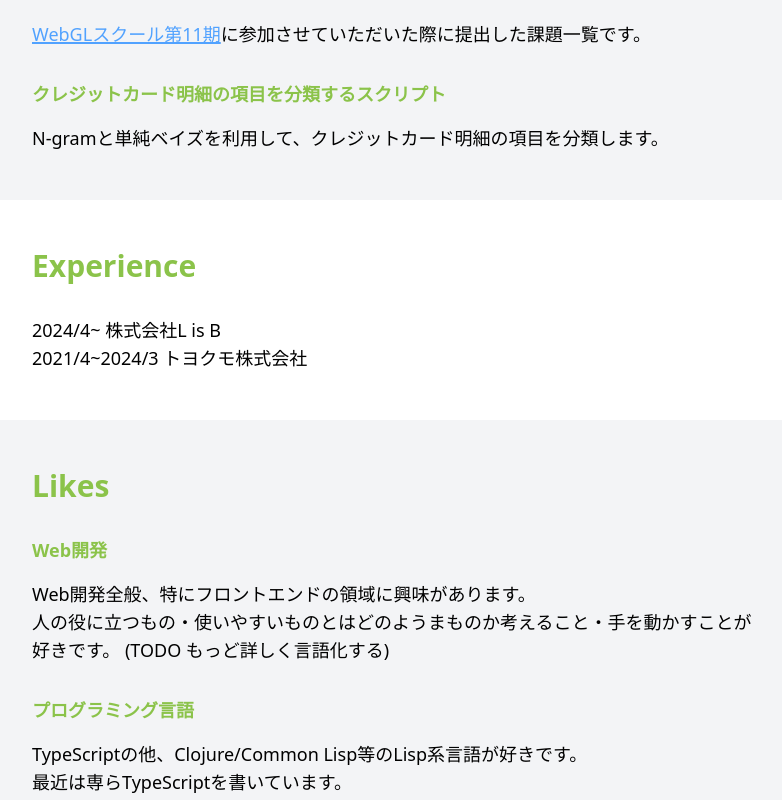
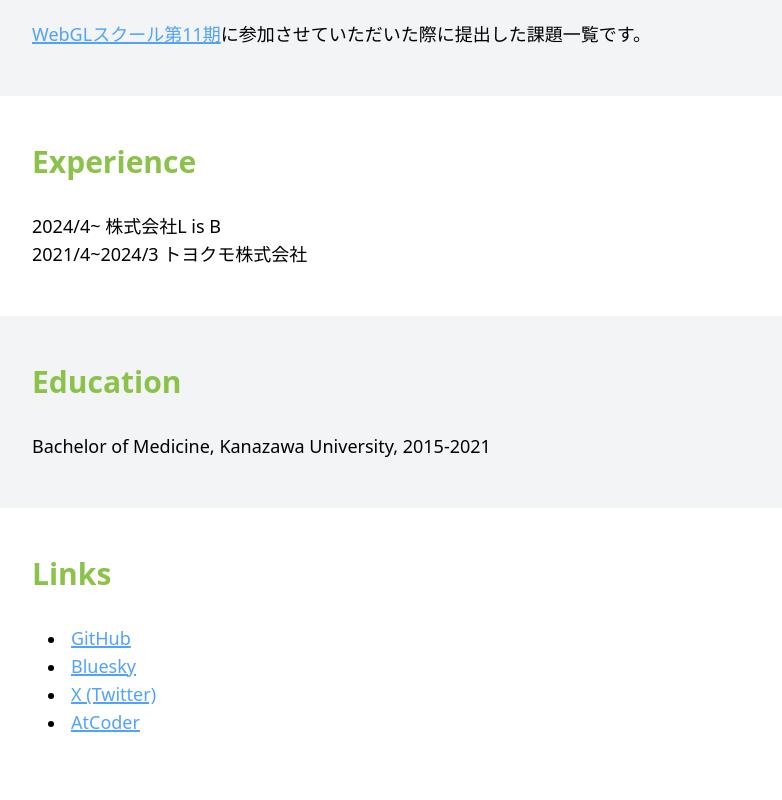
Before and after one commit to motoshira/motoshira.github.io, a Next.js app: page / in a window 1280 px wide. Shown: the part 740-1540 px from the top of the page, without its empty margins (248-1030 px from the left). Built offline with nearby package versions, Linux system fonts and the light colour scheme.

Commit message:
WIP Fix content

```diff
--- a/src/app/page.tsx
+++ b/src/app/page.tsx
@@ -61,18 +61,6 @@ function App() {
 									</Text1>
 								</p>
 							</SubSectionWrap>
-							<SubSectionWrap>
-								<LinkWrap href="https://gist.github.com/motoshira/806c3e5ebe3a929e8a5751ebad372cfb">
-									<Heading3>
-										クレジットカード明細の項目を分類するスクリプト
-									</Heading3>
-								</LinkWrap>
-								<p>
-									<Text1>
-										N-gramと単純ベイズを利用して、クレジットカード明細の項目を分類します。
-									</Text1>
-								</p>
-							</SubSectionWrap>
 						</Section>
 					</SectionWrap>
 					<SectionWrap>
@@ -86,40 +74,6 @@ function App() {
 									<Text1>2021/4~2024/3 トヨクモ株式会社</Text1>
 								</li>
 							</ul>
-						</Section>
-					</SectionWrap>
-					<SectionWrap>
-						<Section>
-							<Heading2>Likes</Heading2>
-							<SubSectionWrap>
-								<Heading3>Web開発</Heading3>
-								<p>
-									<Text1>
-										Web開発全般、特にフロントエンドの領域に興味があります。
-										<br />
-										人の役に立つもの・使いやすいものとはどのようまものか考えること・手を動かすことが好きです。
-										(TODO もっど詳しく言語化する)
-									</Text1>
-								</p>
-							</SubSectionWrap>
-							<SubSectionWrap>
-								<Heading3>プログラミング言語</Heading3>
-								<p>
-									<Text1>
-										TypeScriptの他、Clojure/Common
-										Lisp等のLisp系言語が好きです。
-										<br />
-										最近は専らTypeScriptを書いています。
-									</Text1>
-								</p>
-							</SubSectionWrap>
-
-							<SubSectionWrap>
-								<Heading3>趣味</Heading3>
-								<p>
-									<Text1>読書、カラオケ、カフェ巡り、カレー屋巡りなど</Text1>
-								</p>
-							</SubSectionWrap>
 						</Section>
 					</SectionWrap>
 					<SectionWrap>
```
